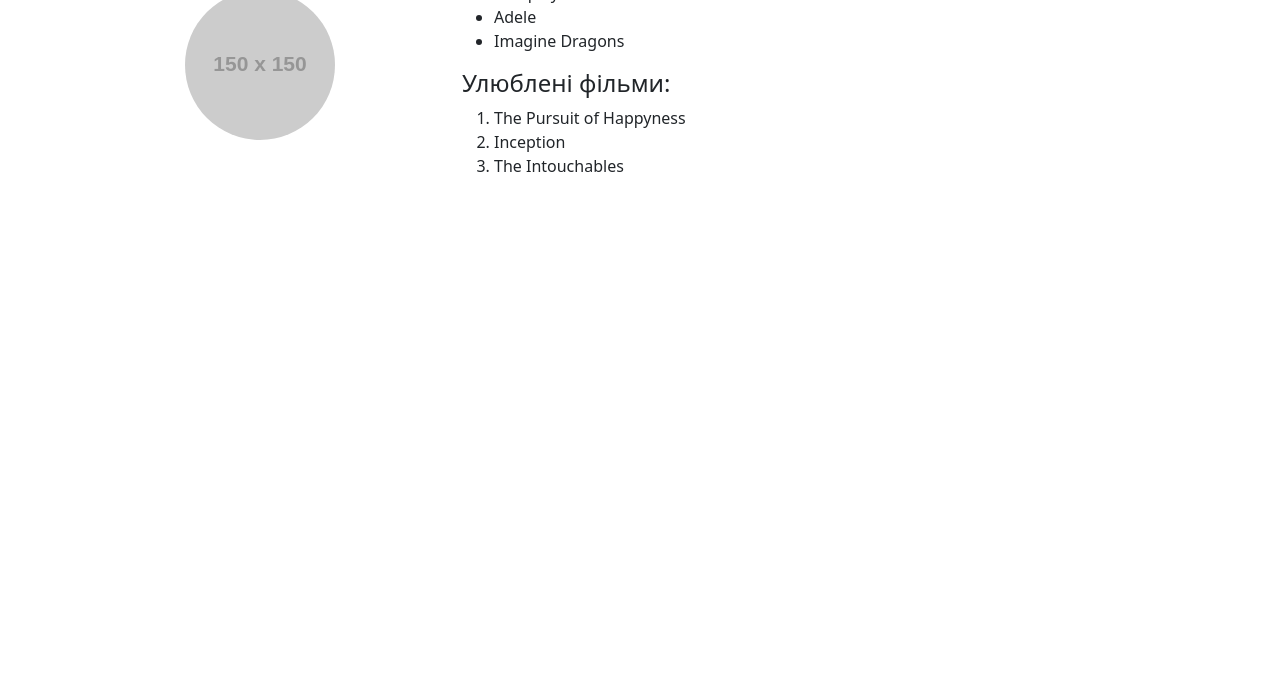
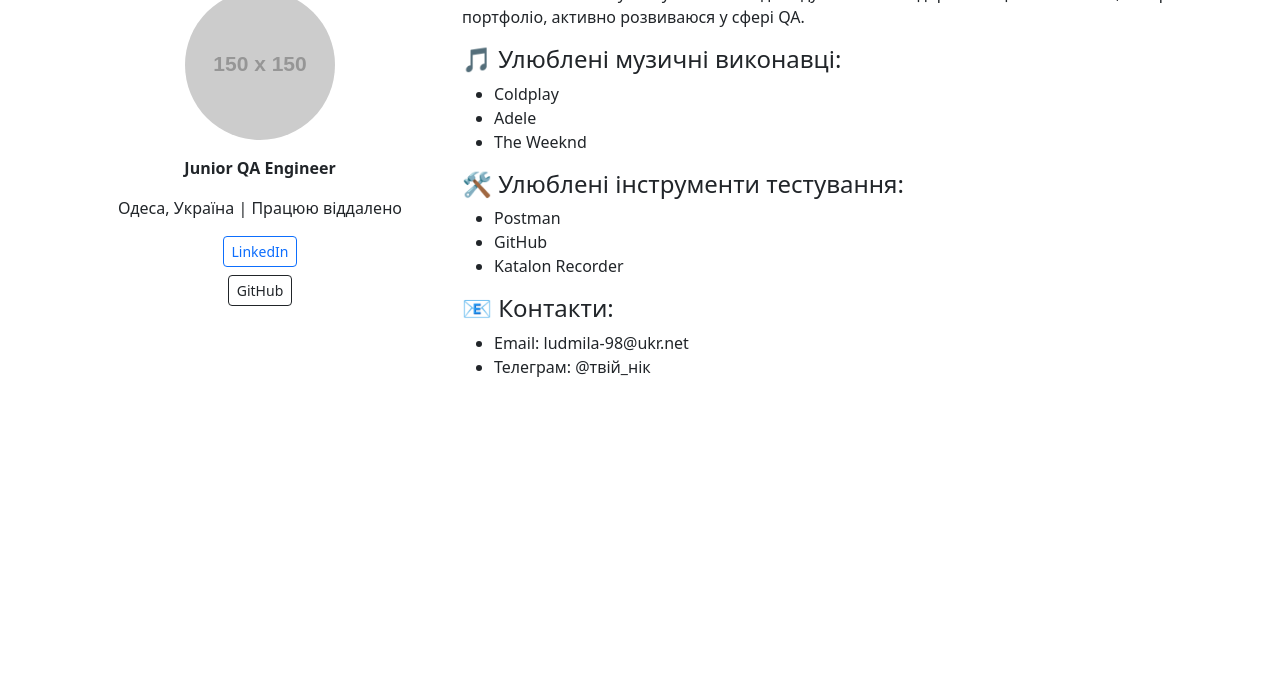
Before and after one commit to Ludmila1326624/html-bootstrap-bio, a plain HTML site: page index.html in a window 1280 px wide. Shown: the part 104-800 px from the top of the page. Drawn offline with nearby package versions, Linux system fonts and the light colour scheme; placeholder pictures from the web are drawn by us.

Commit message:
Update bio structure and content

```diff
--- a/index.html
+++ b/index.html
@@ -3,40 +3,53 @@
 <head>
   <meta charset="UTF-8" />
   <meta name="viewport" content="width=device-width, initial-scale=1.0" />
-    <title>Liudmyla Norenko – Біо</title>
-    <link
-      href="https://cdn.jsdelivr.net/npm/bootstrap@5.3.0/dist/css/bootstrap.min.css"
-      rel="stylesheet"
-    />
+  <title>Liudmyla Norenko — Junior QA | Music & Tech</title>
+  <link href="https://cdn.jsdelivr.net/npm/bootstrap@5.3.0/dist/css/bootstrap.min.css" rel="stylesheet" />
 </head>
 <body>
   <div class="container mt-5">
     <div class="row">
+
       <!-- Ліва колонка -->
       <div class="col-md-4 text-center">
         <h2>Liudmyla Norenko</h2>
         <img
           src="https://via.placeholder.com/150"
           alt="Моє фото"
-            class="img-fluid rounded-circle"
+          class="img-fluid rounded-circle mb-3"
         />
+        <p><strong>Junior QA Engineer</strong></p>
+        <p>Одеса, Україна | Працюю віддалено</p>
+        <a href="https://www.linkedin.com/in/liudmyla-norenko-qa" class="btn btn-outline-primary btn-sm mb-2" target="_blank">LinkedIn</a><br />
+        <a href="https://github.com/Ludmila1326624" class="btn btn-outline-dark btn-sm" target="_blank">GitHub</a>
       </div>
 
       <!-- Права колонка -->
       <div class="col-md-8">
-          <h4>Улюблені музичні виконавці:</h4>
+        <h4>👩‍💻 Про мене</h4>
+        <p>
+          Я почала свій шлях у тестуванні після досвіду в освіті та підприємництві. Навчаюсь, створюю портфоліо, активно розвиваюся у сфері QA.
+        </p>
+
+        <h4>🎵 Улюблені музичні виконавці:</h4>
         <ul>
           <li>Coldplay</li>
           <li>Adele</li>
-            <li>Imagine Dragons</li>
+          <li>The Weeknd</li>
         </ul>
 
-          <h4>Улюблені фільми:</h4>
-          <ol>
-            <li>The Pursuit of Happyness</li>
-            <li>Inception</li>
-            <li>The Intouchables</li>
-          </ol>
+        <h4>🛠 Улюблені інструменти тестування:</h4>
+        <ul>
+          <li>Postman</li>
+          <li>GitHub</li>
+          <li>Katalon Recorder</li>
+        </ul>
+
+        <h4>📧 Контакти:</h4>
+        <ul>
+          <li>Email: ludmila-98@ukr.net</li>
+          <li>Телеграм: @твій_нік</li>
+        </ul>
       </div>
     </div>
   </div>
```
Lines whose indentation alone changed are shown as unchanged.
